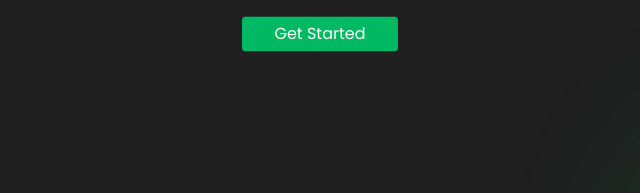
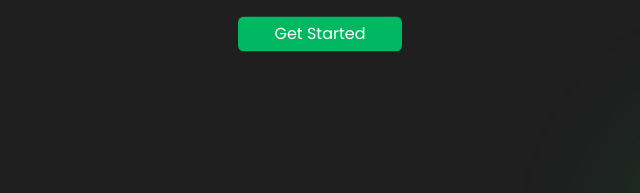
Before and after one commit to DanielsWebDevelopment/Film-Remedy, a plain HTML site: page frontend/public/index.html in a window 1280 px wide. Shown: the part 506-699 px from the top of the page, 320-960 px from the left. Drawn offline with nearby package versions, Linux system fonts and the light colour scheme.

Commit message:
Update style.css

```diff
--- a/frontend/public/style.css
+++ b/frontend/public/style.css
@@ -147,11 +147,11 @@ html {
 }
 
 .header-container .start_cta a {
-  padding: 6px 32px;
+  padding: 6px 36px;
   color: hsl(0, 0%, 100%);
   text-decoration: none;
   background: hsl(152, 100%, 36%);
-  border-radius: 4px;
+  border-radius: 6px;
 }
 
 .header-container .start_cta {
```
